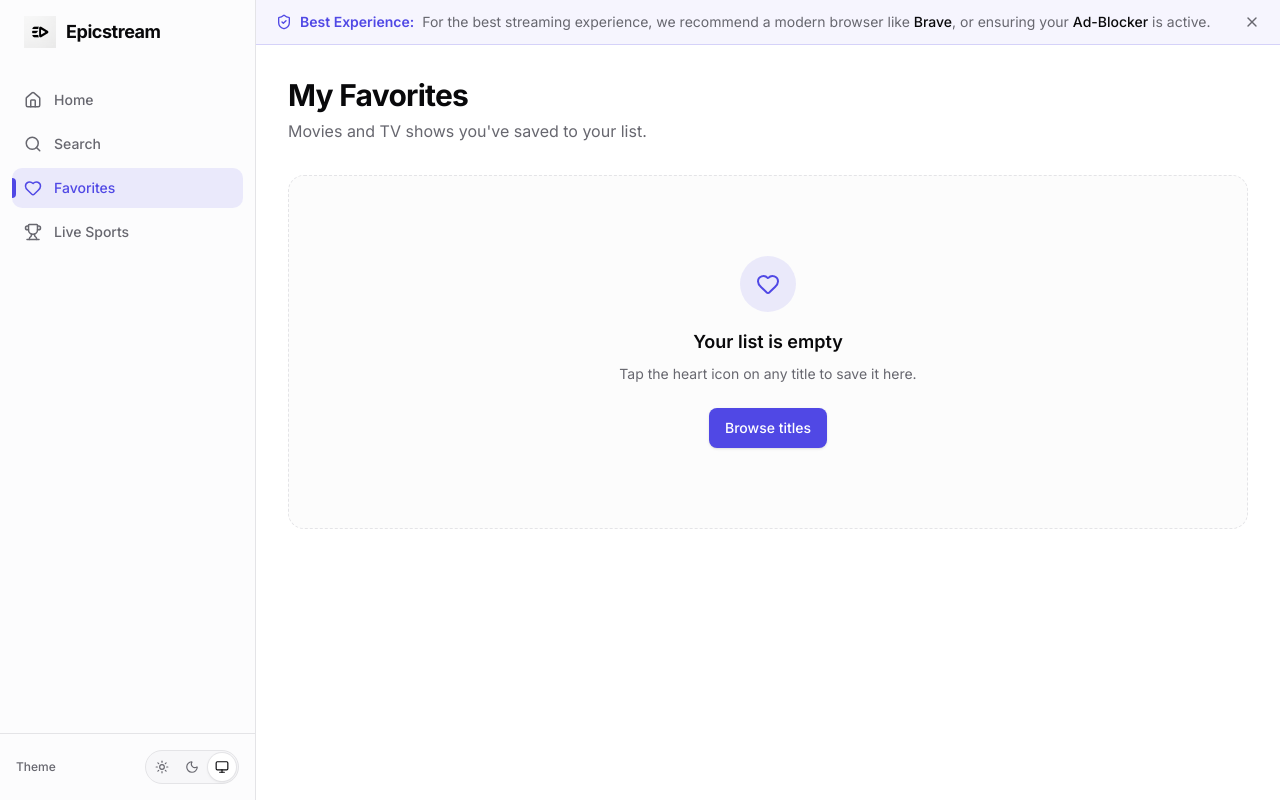
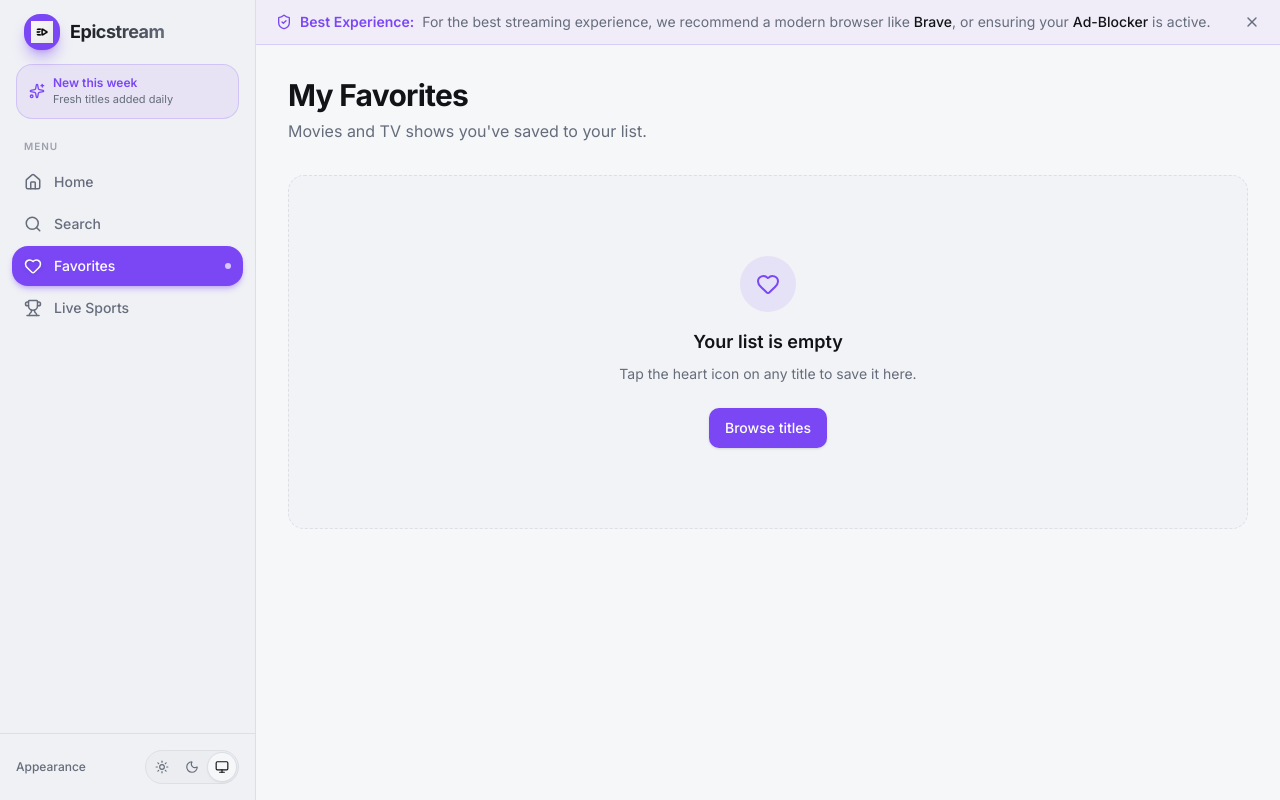
Before and after one commit to muhirecaleb/stream-vibe, a Next.js app: page /profile/favorites in a window 1280 px wide. Built offline with nearby package versions, Linux system fonts and the light colour scheme.

Commit message:
feat: enhance layout and styling with new animations and UI improvements

```diff
--- a/src/app/(main)/layout.tsx
+++ b/src/app/(main)/layout.tsx
@@ -11,28 +11,26 @@ export default function MainLayout({
 }) {
   return (
     <div className="relative flex min-h-screen bg-background text-foreground">
+      {/* Ambient background glow */}
+      <div className="pointer-events-none fixed inset-0 -z-10 overflow-hidden">
+        <div className="absolute -left-40 -top-40 h-96 w-96 rounded-full bg-primary/8 blur-3xl" />
+        <div className="absolute -bottom-40 right-0 h-96 w-96 rounded-full bg-primary/6 blur-3xl" />
+      </div>
+
       <Sidebar />
-
-      {/* Mobile drawer - kept outside the header's stacking context */}
       <MobileNav />
 
       <div className="flex min-h-screen flex-1 flex-col md:ml-64">
         <AdvisoryBanner />
 
-        {/* The desktop brand and theme controls live in the sidebar, so this
-            header only carries the mobile chrome. */}
         <header className="sticky top-0 z-40 flex h-16 items-center border-b border-border bg-background/80 px-5 backdrop-blur-md md:hidden">
           <Link
             href="/dashboard"
             className="flex items-center gap-2.5 font-bold tracking-tight"
           >
-            <Image
-              src="/logo.png"
-              alt=""
-              width={24}
-              height={24}
-              className="h-6 w-6 object-contain"
-            />
+            <div className="flex h-7 w-7 items-center justify-center rounded-lg bg-primary shadow-md shadow-primary/40">
+              <Image src="/logo.png" alt="" width={18} height={18} className="object-contain" />
+            </div>
             Epicstream
           </Link>
         </header>
--- a/src/app/globals.css
+++ b/src/app/globals.css
@@ -43,6 +43,8 @@
   --animate-accordion-up: accordion-up 0.2s ease-out;
   --animate-fade-in: fade-in 0.3s ease-out;
   --animate-slide-up: slide-up 0.4s cubic-bezier(0.16, 1, 0.3, 1);
+  --animate-shimmer: shimmer 2.4s linear infinite;
+  --animate-pulse-glow: pulse-glow 2.5s ease-in-out infinite;
 
   @keyframes accordion-down {
     from {
@@ -78,6 +80,14 @@
       transform: translateY(0);
     }
   }
+  @keyframes shimmer {
+    from { background-position: -200% center; }
+    to   { background-position:  200% center; }
+  }
+  @keyframes pulse-glow {
+    0%, 100% { box-shadow: 0 0 12px 2px hsl(var(--primary) / 0.35); }
+    50%       { box-shadow: 0 0 24px 6px hsl(var(--primary) / 0.55); }
+  }
 }
 
 @utility container {
@@ -102,6 +112,16 @@
   }
 }
 
+@utility scale-108 {
+  --tw-scale-x: 1.08;
+  --tw-scale-y: 1.08;
+  transform: scaleX(1.08) scaleY(1.08);
+}
+
+@utility glow-primary {
+  box-shadow: 0 0 20px 4px hsl(var(--primary) / 0.4);
+}
+
 /* Fades the trailing edge of a horizontally scrolling row. */
 @utility scroll-fade-r {
   -webkit-mask-image: linear-gradient(to right, black calc(100% - 3rem), transparent 100%);
@@ -110,71 +130,71 @@
 
 @layer base {
   :root {
-    --background: 0 0% 100%;
-    --foreground: 240 10% 4%;
+    --background: 220 20% 97%;
+    --foreground: 224 15% 8%;
 
     --card: 0 0% 100%;
-    --card-foreground: 240 10% 4%;
+    --card-foreground: 224 15% 8%;
 
     --popover: 0 0% 100%;
-    --popover-foreground: 240 10% 4%;
+    --popover-foreground: 224 15% 8%;
 
-    --surface: 240 20% 99%;
-    --surface-foreground: 240 10% 4%;
+    --surface: 220 18% 95%;
+    --surface-foreground: 224 15% 8%;
 
-    --primary: 243 75% 59%;
+    --primary: 258 90% 62%;
     --primary-foreground: 0 0% 100%;
 
-    --secondary: 240 5% 96%;
-    --secondary-foreground: 240 6% 10%;
+    --secondary: 220 14% 92%;
+    --secondary-foreground: 224 15% 8%;
 
-    --muted: 240 5% 96%;
-    --muted-foreground: 240 4% 42%;
+    --muted: 220 14% 92%;
+    --muted-foreground: 220 10% 44%;
 
-    --accent: 240 5% 94%;
-    --accent-foreground: 240 6% 10%;
+    --accent: 258 60% 94%;
+    --accent-foreground: 258 90% 40%;
 
     --destructive: 0 72% 51%;
     --destructive-foreground: 0 0% 100%;
 
-    --border: 240 6% 90%;
-    --input: 240 6% 88%;
-    --ring: 243 75% 59%;
+    --border: 220 13% 88%;
+    --input: 220 13% 85%;
+    --ring: 258 90% 62%;
 
-    --radius: 0.625rem;
+    --radius: 0.75rem;
   }
 
   .dark {
-    --background: 240 10% 4%;
-    --foreground: 0 0% 98%;
+    --background: 224 20% 6%;
+    --foreground: 210 20% 96%;
 
-    --card: 240 8% 7%;
-    --card-foreground: 0 0% 98%;
+    --card: 224 18% 9%;
+    --card-foreground: 210 20% 96%;
 
-    --popover: 240 8% 7%;
-    --popover-foreground: 0 0% 98%;
+    --popover: 224 18% 9%;
+    --popover-foreground: 210 20% 96%;
 
-    --surface: 240 9% 6%;
-    --surface-foreground: 0 0% 98%;
+    --surface: 224 20% 7%;
+    --surface-foreground: 210 20% 96%;
 
-    --primary: 239 84% 67%;
+    --primary: 258 90% 68%;
     --primary-foreground: 0 0% 100%;
 
-    --secondary: 240 5% 13%;
-    --secondary-foreground: 0 0% 98%;
+    --secondary: 224 15% 14%;
+    --secondary-foreground: 210 20% 96%;
 
-    --muted: 240 5% 13%;
-    --muted-foreground: 240 5% 64%;
+    --muted: 224 15% 14%;
+    --muted-foreground: 220 12% 58%;
 
-    --accent: 240 5% 16%;
-    --accent-foreground: 0 0% 98%;
+    --accent: 224 15% 18%;
+    --accent-foreground: 210 20% 96%;
 
-    --destructive: 0 63% 48%;
+    --destructive: 0 63% 50%;
     --destructive-foreground: 0 0% 98%;
 
-    --border: 240 5% 16%;
-    --input: 240 5% 20%;
-    --ring: 239 84% 67%;
+    --border: 224 15% 16%;
+    --input: 224 15% 20%;
+    --ring: 258 90% 68%;
   }
 }
 
--- a/src/components/dashboard/movie-grid.tsx
+++ b/src/components/dashboard/movie-grid.tsx
@@ -1,5 +1,5 @@
 import Link from "next/link";
-import { ChevronRight } from "lucide-react";
+import { ArrowRight } from "lucide-react";
 import { Movie, TVShow } from "@/services/tmdb";
 import { MovieCard } from "@/components/movie-card";
 
@@ -7,7 +7,6 @@ interface MovieGridProps {
   title?: string;
   movies: (Movie | TVShow)[];
   type?: "movie" | "tv";
-  /** Renders a "View all" link beside the title. Omitted means no link. */
   viewAllHref?: string;
 }
 
@@ -16,14 +15,17 @@ export function MovieGrid({ title, movies, type = "movie", viewAllHref }: MovieG
     <section>
       {title && (
         <div className="mb-5 flex items-center justify-between gap-4">
-          <h2 className="text-xl font-semibold tracking-tight md:text-2xl">{title}</h2>
+          <div className="flex items-center gap-3">
+            <span className="h-5 w-1 rounded-full bg-primary shadow-sm shadow-primary/60" />
+            <h2 className="text-xl font-bold tracking-tight md:text-2xl">{title}</h2>
+          </div>
           {viewAllHref && (
             <Link
               href={viewAllHref}
-              className="group flex shrink-0 items-center gap-1 text-sm font-medium text-muted-foreground transition-colors hover:text-primary"
+              className="group flex shrink-0 items-center gap-1.5 rounded-full border border-border bg-muted/50 px-3 py-1 text-xs font-semibold text-muted-foreground transition-all hover:border-primary/40 hover:bg-primary/8 hover:text-primary"
             >
               View all
-              <ChevronRight className="h-4 w-4 transition-transform group-hover:translate-x-0.5" />
+              <ArrowRight className="h-3.5 w-3.5 transition-transform group-hover:translate-x-0.5" />
             </Link>
           )}
         </div>
--- a/src/components/sidebar.tsx
+++ b/src/components/sidebar.tsx
@@ -5,12 +5,7 @@ import Image from "next/image"
 import { usePathname } from "next/navigation"
 import { cn } from "@/lib/utils"
 import { ModeToggle } from "@/components/theme-toggle"
-import {
-  Home,
-  Search,
-  Heart,
-  Trophy,
-} from "lucide-react"
+import { Home, Search, Heart, Trophy, Sparkles } from "lucide-react"
 
 const sidebarItems = [
   { icon: Home, label: "Home", href: "/dashboard" },
@@ -29,42 +24,53 @@ export function Sidebar({ className }: { className?: string }) {
         className
       )}
     >
+      {/* Logo */}
       <div className="flex h-16 items-center px-6">
         <Link
           href="/dashboard"
           className="flex items-center gap-2.5 text-lg font-bold tracking-tight text-foreground"
         >
-          <Image
-            src="/logo.png"
-            alt=""
-            width={32}
-            height={32}
-            className="h-8 w-8 object-contain"
-          />
-          Epicstream
+          <div className="relative flex h-9 w-9 items-center justify-center rounded-xl bg-primary shadow-lg shadow-primary/40">
+            <Image src="/logo.png" alt="" width={22} height={22} className="object-contain" />
+          </div>
+          <span className="bg-gradient-to-r from-foreground to-muted-foreground bg-clip-text text-transparent">
+            Epicstream
+          </span>
         </Link>
       </div>
 
-      <nav className="flex-1 space-y-1 overflow-auto px-3 py-4">
+      {/* New badge */}
+      <div className="mx-4 mb-2 flex items-center gap-2 rounded-xl border border-primary/20 bg-primary/8 px-3 py-2.5">
+        <Sparkles className="h-4 w-4 text-primary" />
+        <div>
+          <p className="text-xs font-semibold text-primary">New this week</p>
+          <p className="text-[11px] text-muted-foreground">Fresh titles added daily</p>
+        </div>
+      </div>
+
+      <nav className="flex-1 space-y-0.5 overflow-auto px-3 py-3">
+        <p className="mb-2 px-3 text-[10px] font-semibold uppercase tracking-widest text-muted-foreground/60">
+          Menu
+        </p>
         {sidebarItems.map((item) => {
-          const isActive = pathname === item.href
+          const isActive = pathname === item.href || pathname.startsWith(item.href + "/")
           return (
             <Link
               key={item.href}
               href={item.href}
               aria-current={isActive ? "page" : undefined}
               className={cn(
-                "group relative flex items-center gap-3 rounded-lg px-3 py-2.5 text-sm font-medium transition-colors",
+                "group relative flex items-center gap-3 rounded-xl px-3 py-2.5 text-sm font-medium transition-all duration-200",
                 isActive
-                  ? "bg-primary/10 text-primary"
+                  ? "bg-primary text-primary-foreground shadow-md shadow-primary/30"
                   : "text-muted-foreground hover:bg-accent hover:text-foreground"
               )}
             >
+              <item.icon className={cn("h-4.5 w-4.5 shrink-0 transition-transform group-hover:scale-110", isActive && "drop-shadow-sm")} />
+              {item.label}
               {isActive && (
-                <span className="absolute left-0 top-1/2 h-5 w-1 -translate-y-1/2 rounded-r-full bg-primary" />
+                <span className="ml-auto h-1.5 w-1.5 rounded-full bg-primary-foreground/70" />
               )}
-              <item.icon className="h-4.5 w-4.5 shrink-0" />
-              {item.label}
             </Link>
           )
         })}
@@ -72,7 +78,7 @@ export function Sidebar({ className }: { className?: string }) {
 
       <div className="border-t border-border p-4">
         <div className="flex items-center justify-between gap-2">
-          <span className="text-xs font-medium text-muted-foreground">Theme</span>
+          <span className="text-xs font-medium text-muted-foreground">Appearance</span>
           <ModeToggle />
         </div>
       </div>
```
Also changed, not shown: src/components/dashboard/hero-section.tsx (+52 -19 lines), src/components/movie-card.tsx (+26 -29 lines).
